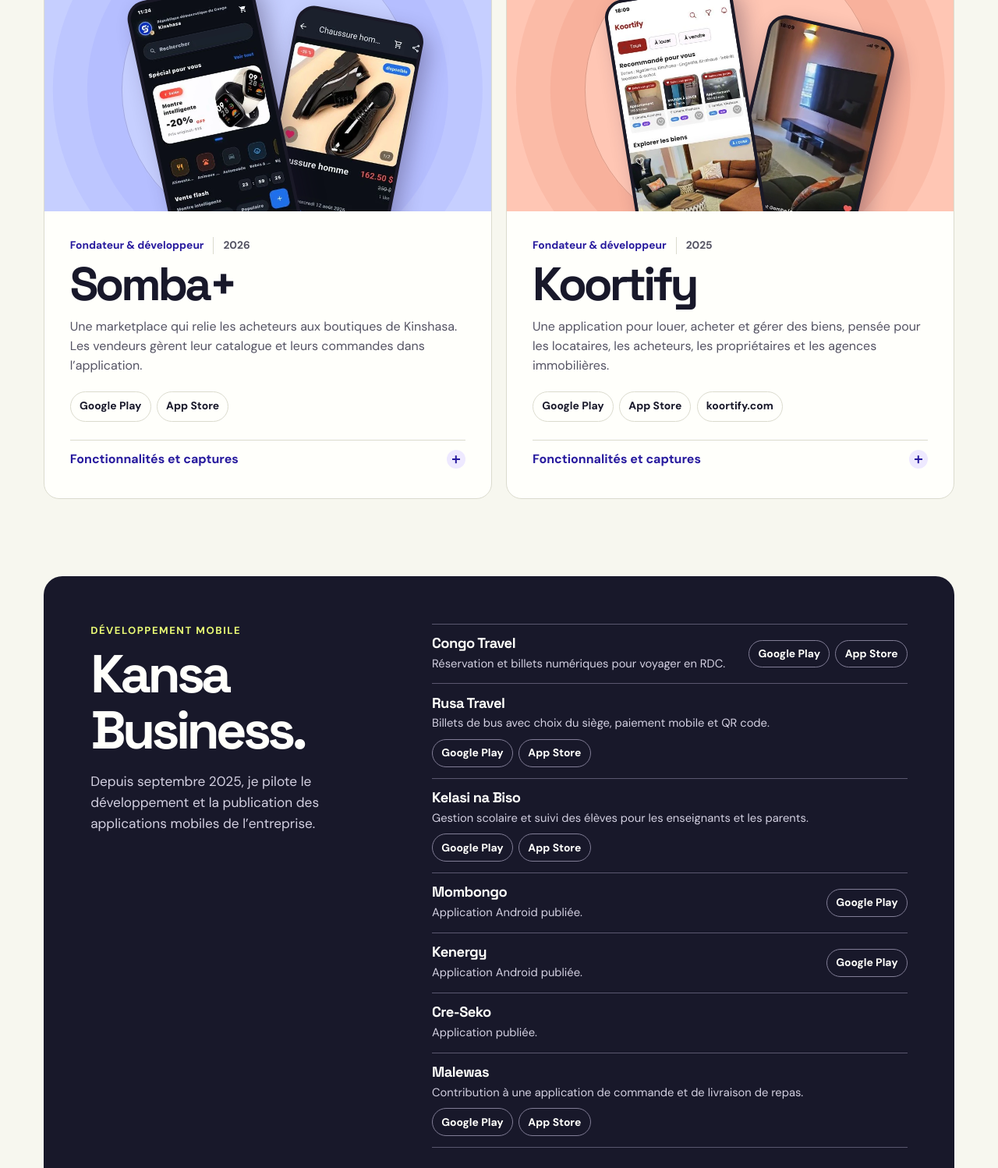
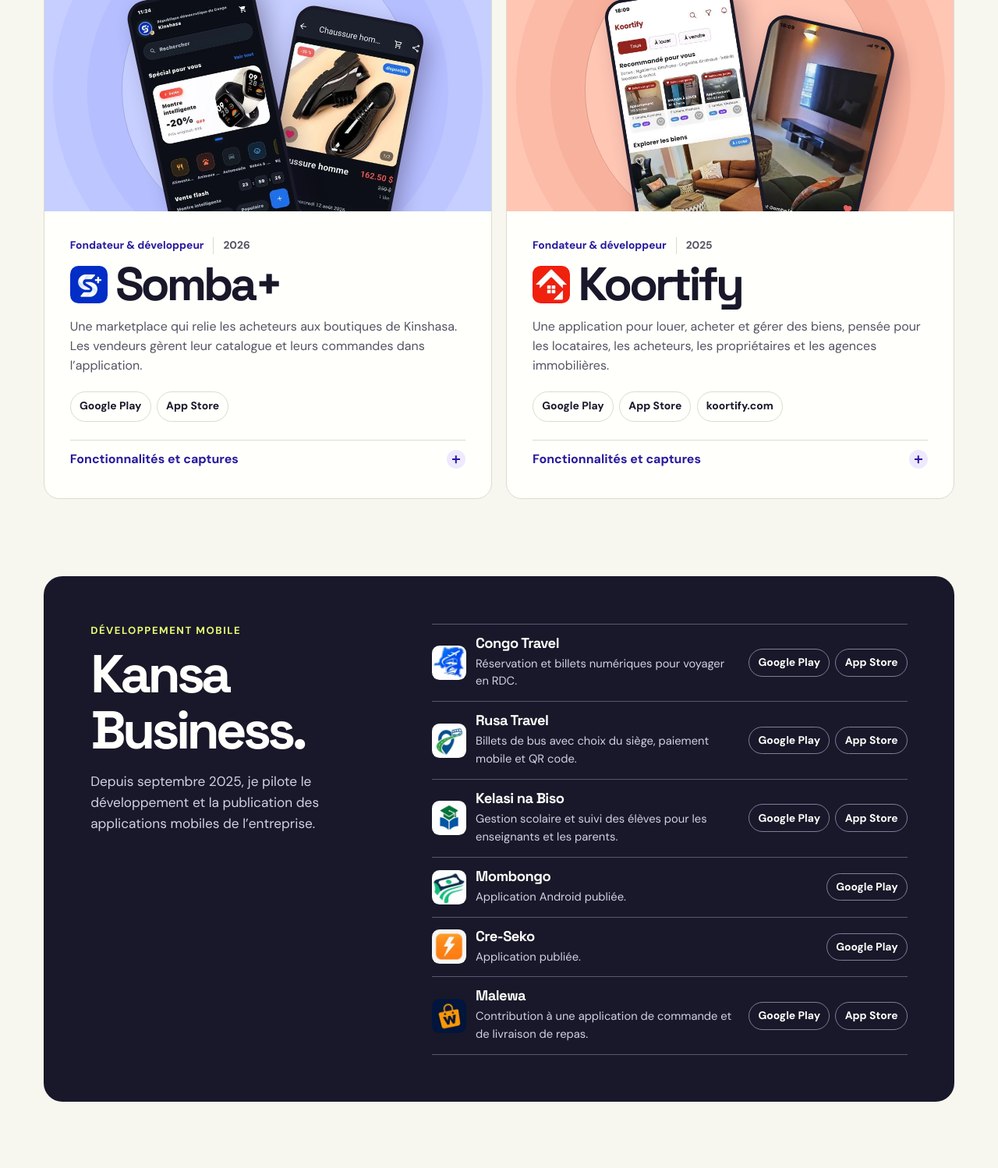
Before and after one commit to Paneatechonologies/portfolio, a plain HTML site: page index.html in a window 1280 px wide. Shown: the part 1042-2540 px from the top of the page at 78% size. Drawn offline with Linux system fonts and the light colour scheme.

Commit message:
Ajouter les logos des applications et regrouper Cre-Seko

```diff
--- a/index.html
+++ b/index.html
@@ -54,7 +54,7 @@
     </section>
 
     <dl class="highlights" aria-label="Le portfolio en chiffres">
-      <div><dt>Applications publiées</dt><dd>8</dd></div>
+      <div><dt>Applications publiées</dt><dd>7</dd></div>
       <div><dt>Produits fondés</dt><dd>2</dd></div>
       <div><dt>Premières missions freelance</dt><dd>2023</dd></div>
     </dl>
@@ -79,7 +79,10 @@
           </div>
           <div class="project-content">
             <p class="project-meta">Fondateur &amp; développeur <span>2026</span></p>
-            <h3>Somba+</h3>
+            <h3 class="project-name">
+              <img class="app-icon" src="assets/icons/somba.webp" width="48" height="48" alt="" loading="lazy">
+              Somba+
+            </h3>
             <p>Une marketplace qui relie les acheteurs aux boutiques de Kinshasa. Les vendeurs gèrent leur catalogue et leurs commandes dans l’application.</p>
             <div class="store-links">
               <a href="https://play.google.com/store/apps/details?id=com.somba.plus" aria-label="Somba+ sur Google Play">Google Play</a>
@@ -121,7 +124,10 @@
           </div>
           <div class="project-content">
             <p class="project-meta">Fondateur &amp; développeur <span>2025</span></p>
-            <h3>Koortify</h3>
+            <h3 class="project-name">
+              <img class="app-icon" src="assets/icons/koortify.webp" width="48" height="48" alt="" loading="lazy">
+              Koortify
+            </h3>
             <p>Une application pour louer, acheter et gérer des biens, pensée pour les locataires, les acheteurs, les propriétaires et les agences immobilières.</p>
             <div class="store-links">
               <a href="https://play.google.com/store/apps/details?id=com.koortify" aria-label="Koortify sur Google Play">Google Play</a>
@@ -162,46 +168,61 @@
       </div>
       <ul class="app-list">
         <li>
-          <div><h3>Congo Travel</h3><p>Réservation et billets numériques pour voyager en RDC.</p></div>
+          <div class="app-summary">
+            <img class="app-icon" src="assets/icons/congo-travel.webp" width="44" height="44" alt="" loading="lazy">
+            <div><h3>Congo Travel</h3><p>Réservation et billets numériques pour voyager en RDC.</p></div>
+          </div>
           <div class="store-links">
             <a href="https://play.google.com/store/apps/details?id=com.congo.travel" aria-label="Congo Travel sur Google Play">Google Play</a>
             <a href="https://apps.apple.com/fr/app/congo-travel/id6794323993" aria-label="Congo Travel sur l’App Store">App Store</a>
           </div>
         </li>
         <li>
-          <div><h3>Rusa Travel</h3><p>Billets de bus avec choix du siège, paiement mobile et QR code.</p></div>
+          <div class="app-summary">
+            <img class="app-icon" src="assets/icons/rusa-travel.webp" width="44" height="44" alt="" loading="lazy">
+            <div><h3>Rusa Travel</h3><p>Billets de bus avec choix du siège, paiement mobile et QR code.</p></div>
+          </div>
           <div class="store-links">
             <a href="https://play.google.com/store/apps/details?id=com.rusa.travel" aria-label="Rusa Travel sur Google Play">Google Play</a>
             <a href="https://apps.apple.com/fr/app/rusa-travel/id6782161010" aria-label="Rusa Travel sur l’App Store">App Store</a>
           </div>
         </li>
         <li>
-          <div><h3>Kelasi na Biso</h3><p>Gestion scolaire et suivi des élèves pour les enseignants et les parents.</p></div>
+          <div class="app-summary">
+            <img class="app-icon" src="assets/icons/kelasi.webp" width="44" height="44" alt="" loading="lazy">
+            <div><h3>Kelasi na Biso</h3><p>Gestion scolaire et suivi des élèves pour les enseignants et les parents.</p></div>
+          </div>
           <div class="store-links">
             <a href="https://play.google.com/store/apps/details?id=com.kansaconsulting.kalasi" aria-label="Kelasi na Biso sur Google Play">Google Play</a>
             <a href="https://apps.apple.com/fr/app/kelasi-na-biso/id6801524318" aria-label="Kelasi na Biso sur l’App Store">App Store</a>
           </div>
         </li>
         <li>
-          <div><h3>Mombongo</h3><p>Application Android publiée.</p></div>
+          <div class="app-summary">
+            <img class="app-icon" src="assets/icons/mombongo.webp" width="44" height="44" alt="" loading="lazy">
+            <div><h3>Mombongo</h3><p>Application Android publiée.</p></div>
+          </div>
           <div class="store-links">
             <a href="https://play.google.com/store/apps/details?id=com.mombongo.app" aria-label="Mombongo sur Google Play">Google Play</a>
           </div>
         </li>
         <li>
-          <div><h3>Kenergy</h3><p>Application Android publiée.</p></div>
+          <div class="app-summary">
+            <img class="app-icon" src="assets/icons/cre-seko.webp" width="44" height="44" alt="" loading="lazy">
+            <div><h3>Cre-Seko</h3><p>Application publiée.</p></div>
+          </div>
           <div class="store-links">
-            <a href="https://play.google.com/store/apps/details?id=com.kansaconsulting.Kenergy" aria-label="Kenergy sur Google Play">Google Play</a>
+            <a href="https://play.google.com/store/apps/details?id=com.kansaconsulting.Kenergy" aria-label="Cre-Seko sur Google Play">Google Play</a>
           </div>
         </li>
         <li>
-          <div><h3>Cre-Seko</h3><p>Application publiée.</p></div>
-        </li>
-        <li>
-          <div><h3>Malewas</h3><p>Contribution à une application de commande et de livraison de repas.</p></div>
+          <div class="app-summary">
+            <img class="app-icon" src="assets/icons/malewa.webp" width="44" height="44" alt="" loading="lazy">
+            <div><h3>Malewa</h3><p>Contribution à une application de commande et de livraison de repas.</p></div>
+          </div>
           <div class="store-links">
-            <a href="https://play.google.com/store/apps/details?id=com.malewa.app" aria-label="Malewas sur Google Play">Google Play</a>
-            <a href="https://apps.apple.com/fr/app/malewas/id6780178313" aria-label="Malewas sur l’App Store">App Store</a>
+            <a href="https://play.google.com/store/apps/details?id=com.malewa.app" aria-label="Malewa sur Google Play">Google Play</a>
+            <a href="https://apps.apple.com/fr/app/malewas/id6780178313" aria-label="Malewa sur l’App Store">App Store</a>
           </div>
         </li>
       </ul>
--- a/styles.css
+++ b/styles.css
@@ -396,7 +396,26 @@ img { display: block; max-width: 100%; }
 }
 
 .project-meta span { padding-left: .75rem; border-left: 1px solid var(--line); color: var(--muted); }
-.project-content h3 { margin: .48rem 0 .68rem; font-size: clamp(2.25rem, 4.7vw, 4rem); letter-spacing: -.065em; }
+.project-name {
+  display: flex;
+  align-items: center;
+  gap: .65rem;
+  margin: .48rem 0 .68rem;
+  font-size: clamp(2.25rem, 4.7vw, 4rem);
+  letter-spacing: -.065em;
+}
+
+.app-icon {
+  flex: none;
+  border-radius: 22%;
+  object-fit: contain;
+}
+
+.project-name .app-icon {
+  width: clamp(2.25rem, 4.2vw, 3rem);
+  height: auto;
+}
+
 .project-content > p:not(.project-meta) { max-width: 48ch; color: var(--muted); }
 .store-links { display: flex; flex-wrap: wrap; gap: .45rem; }
 .project-content .store-links { margin-top: 1.25rem; }
@@ -495,6 +514,14 @@ img { display: block; max-width: 100%; }
 }
 
 .app-list li:last-child { border-bottom: 1px solid #5a576f; }
+.app-summary {
+  display: flex;
+  flex: 1 1 15rem;
+  min-width: 0;
+  align-items: center;
+  gap: .75rem;
+}
+
 .app-list h3 { margin-bottom: .35rem; font-size: 1.15rem; letter-spacing: -.03em; }
 .app-list p { color: #d3d0e1; font-size: .92rem; }
 .app-list .store-links a { min-height: 2.2rem; border-color: #817d96; }
```
Also changed, not shown: assets/icons/congo-travel.webp (added), assets/icons/cre-seko.webp (added), assets/icons/kelasi.webp (added), assets/icons/koortify.webp (added), assets/icons/malewa.webp (added), assets/icons/mombongo.webp (added), assets/icons/rusa-travel.webp (added), assets/icons/somba.webp (added).
